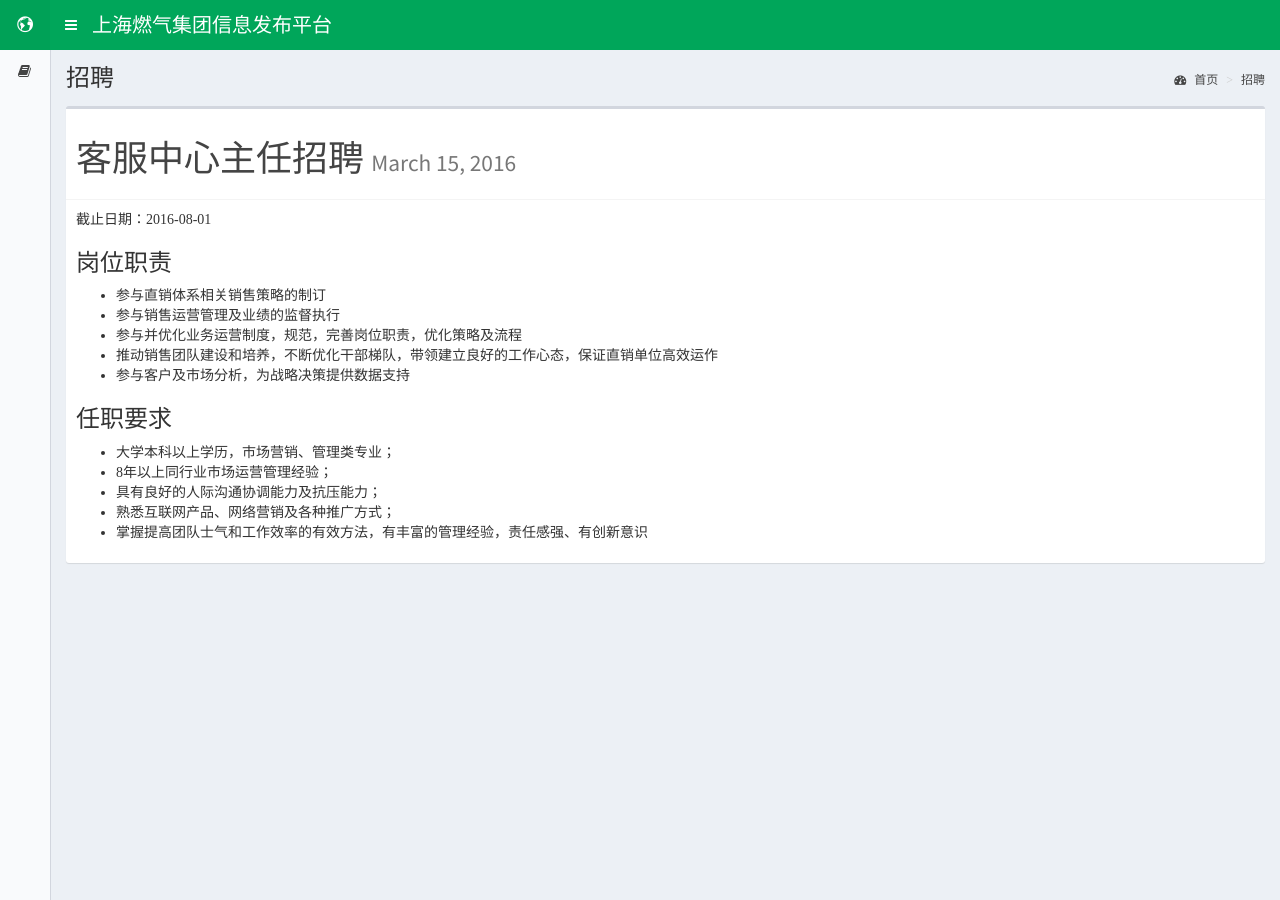
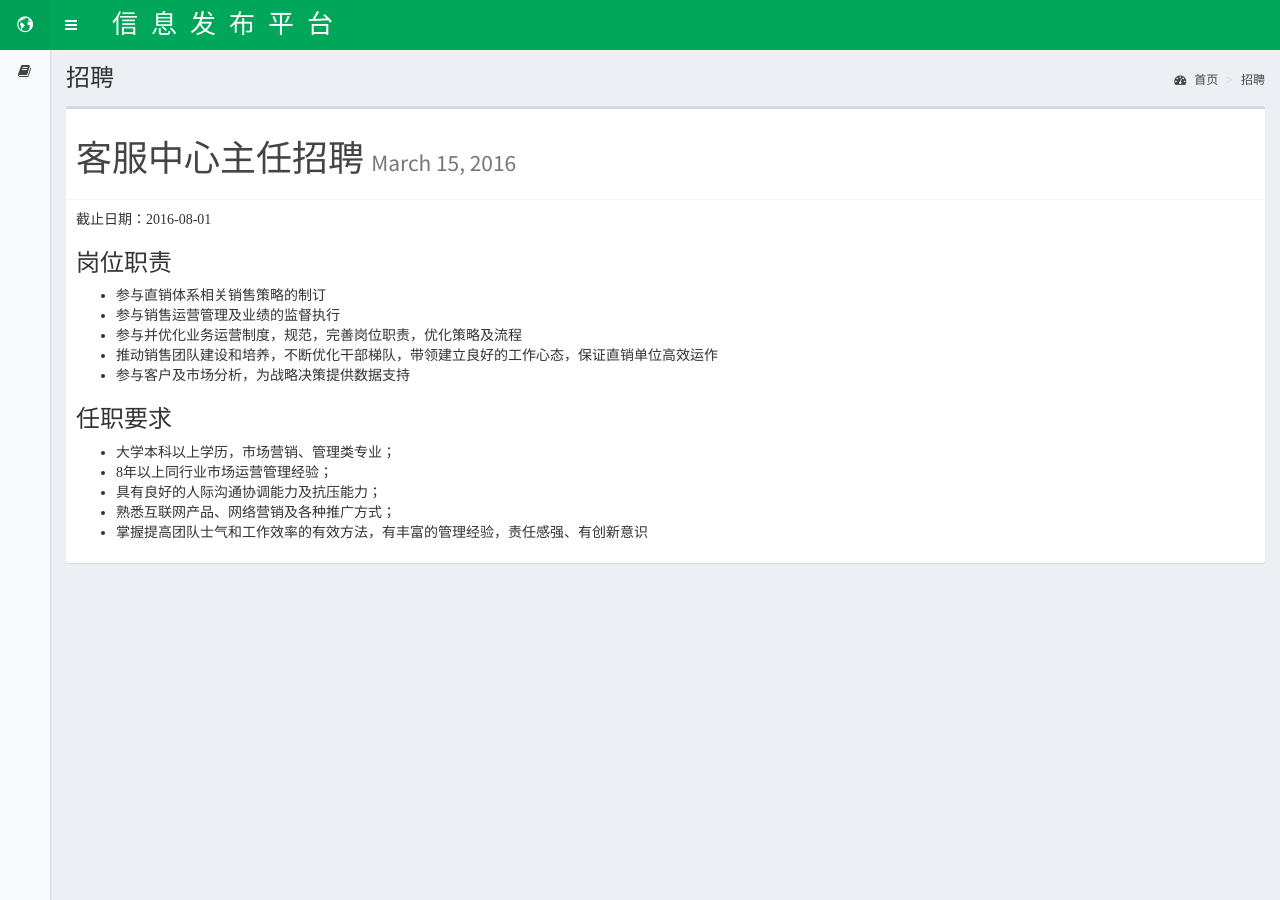
Before and after one commit to steedos/shgas.steedos.net, a Jekyll site: the page built from _posts/燃气集团/2016-03-15-客服中心主任招聘.md, in a window 1280 px wide. Built offline with Jekyll 4.4.1, drawn with Linux system fonts in a browser that asks for light colours; some web fonts are replaced.

Commit message:
标题修改

```diff
--- a/_layouts/default.html
+++ b/_layouts/default.html
@@ -78,7 +78,7 @@ desired effect
       <a href="#" class="sidebar-toggle" data-toggle="offcanvas" role="button">
         <span class="sr-only">Toggle navigation</span>
       </a>
-      <span style="font-size: 20px;line-height: 50px;color: #fff;">上海燃气集团信息发布平台</span>
+      <span style="padding-left:20px;font-size: 26px;line-height: 50px;color: #fff;">信&nbsp;&nbsp;息&nbsp;&nbsp;发&nbsp;&nbsp;布&nbsp;&nbsp;平&nbsp;&nbsp;台</span>
       <!-- Navbar Right Menu -->
       <div class="navbar-custom-menu">
         <ul class="nav navbar-nav">
```
